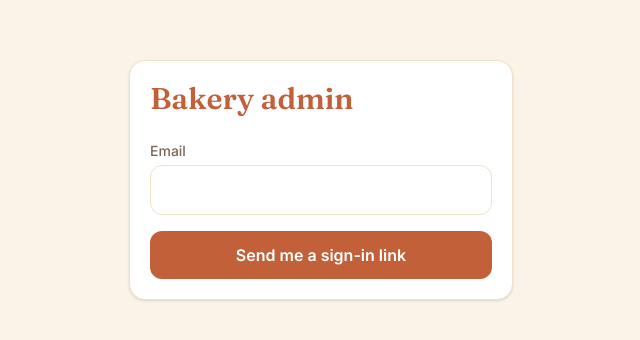
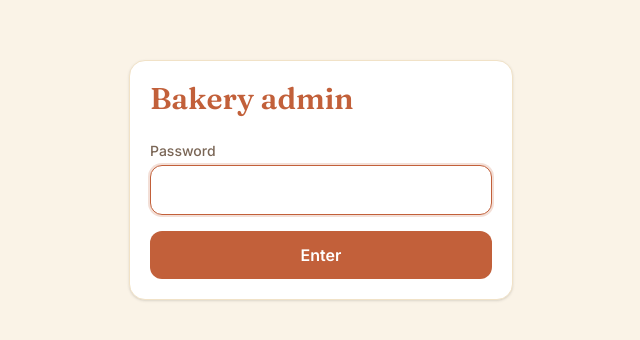
Before and after one commit to hanzpo/grandmas-bakery, a React (Vite) app: page /admin/login in a window 1280 px wide. Shown: the part 220-560 px from the top of the page, without its empty margins (319-959 px from the left). Built offline with nearby package versions, Linux system fonts and the light colour scheme; no server answers.

Commit message:
feat(admin): replace magic link login with shared password

```diff
--- a/src/pages/admin/Login.tsx
+++ b/src/pages/admin/Login.tsx
@@ -3,40 +3,41 @@ import { Navigate } from "react-router";
 import { useSession } from "../../lib/auth";
 import { supabase } from "../../lib/supabase";
 
-/** Passwordless magic-link login: grandma just types her email. */
+// Hackathon shortcut: one shared staff account, so the admin only needs a password.
+const ADMIN_EMAIL = "admin@grandmas-bakery.app";
+
 export default function Login() {
   const session = useSession();
-  const [email, setEmail] = useState("");
-  const [state, setState] = useState<"idle" | "sending" | "sent" | "error">("idle");
+  const [password, setPassword] = useState("");
+  const [state, setState] = useState<"idle" | "loading" | "error">("idle");
 
   if (session) return <Navigate to="/admin" replace />;
 
   async function submit(e: React.FormEvent) {
     e.preventDefault();
-    setState("sending");
-    const { error } = await supabase.auth.signInWithOtp({
-      email,
-      options: { emailRedirectTo: `${location.origin}/admin` },
-    });
-    setState(error ? "error" : "sent");
+    setState("loading");
+    const { error } = await supabase.auth.signInWithPassword({ email: ADMIN_EMAIL, password });
+    setState(error ? "error" : "idle");
   }
 
   return (
     <div className="flex min-h-screen items-center justify-center p-4">
       <form onSubmit={submit} className="card w-full max-w-sm">
         <h1 className="text-3xl text-terracotta">Bakery admin</h1>
-        {state === "sent" ? (
-          <p className="mt-4 text-lg">Check your email for a sign-in link.</p>
-        ) : (
-          <>
-            <label className="label mt-6" htmlFor="email">Email</label>
-            <input id="email" type="email" required className="input" value={email} onChange={(e) => setEmail(e.target.value)} />
-            <button className="btn-primary mt-4 w-full" disabled={state === "sending"}>
-              {state === "sending" ? "Sending…" : "Send me a sign-in link"}
-            </button>
-            {state === "error" && <p className="mt-3 text-berry">Something went wrong. Try again.</p>}
-          </>
-        )}
+        <label className="label mt-6" htmlFor="password">Password</label>
+        <input
+          id="password"
+          type="password"
+          required
+          autoFocus
+          className="input"
+          value={password}
+          onChange={(e) => setPassword(e.target.value)}
+        />
+        <button className="btn-primary mt-4 w-full" disabled={state === "loading"}>
+          {state === "loading" ? "Checking…" : "Enter"}
+        </button>
+        {state === "error" && <p className="mt-3 text-berry">Wrong password.</p>}
       </form>
     </div>
   );
```
Also changed, not shown: 1 other file (tests, documents, lock files or other folders).
